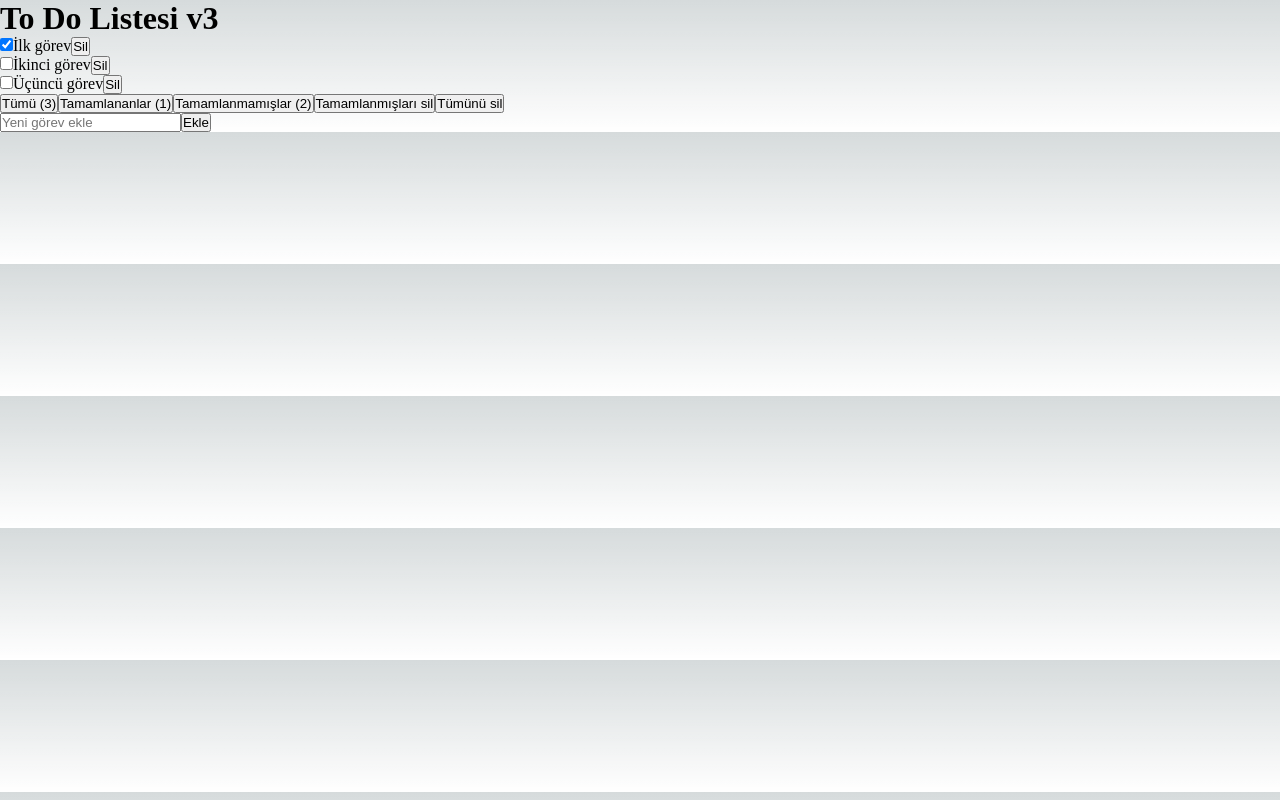
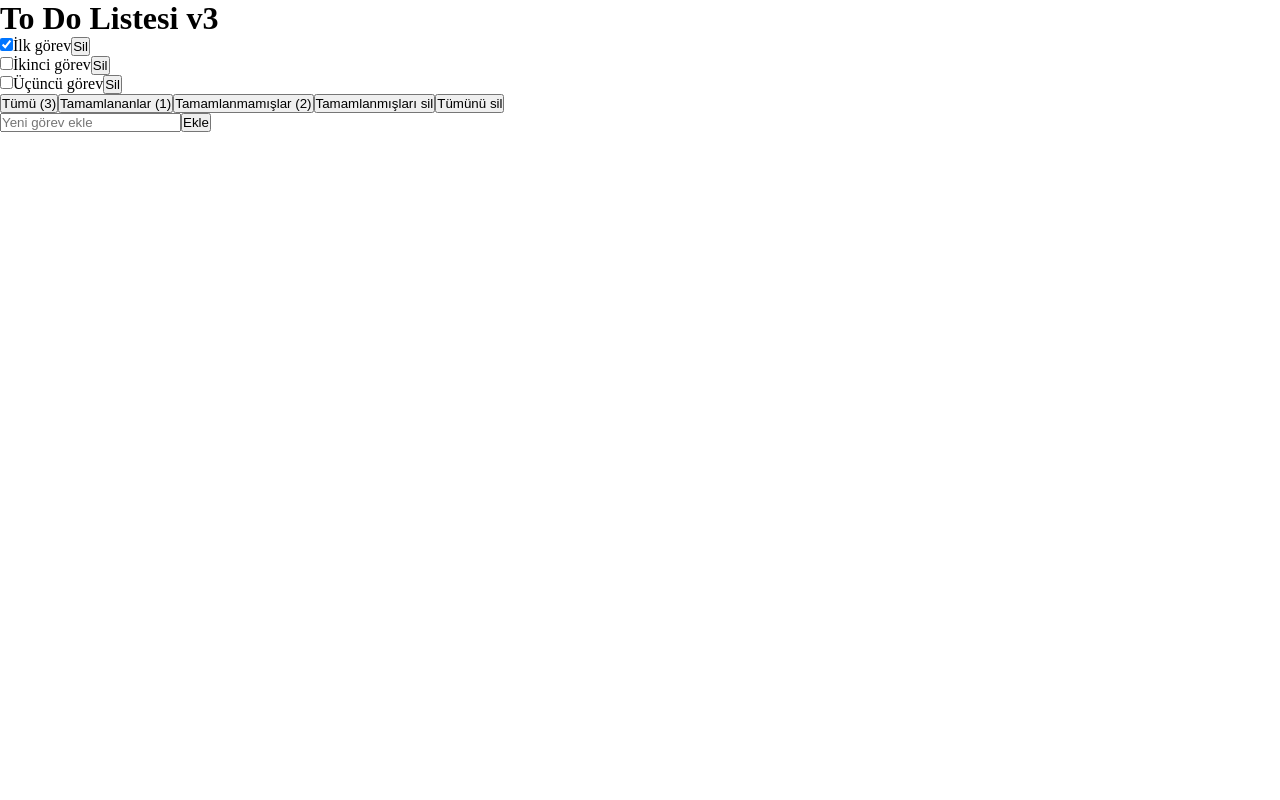
Before and after one commit to Berkan-Bilgin/nextjs-todo-list, a Next.js app: page / in a window 1280 px wide. Built offline with nearby package versions, Linux system fonts and the light colour scheme.

Commit message:
fixed background color

```diff
--- a/styles/globals.css
+++ b/styles/globals.css
@@ -87,12 +87,7 @@ body {
 
 body {
   color: rgb(var(--foreground-rgb));
-  background: linear-gradient(
-      to bottom,
-      transparent,
-      rgb(var(--background-end-rgb))
-    )
-    rgb(var(--background-start-rgb));
+
 }
 
 a {
```
